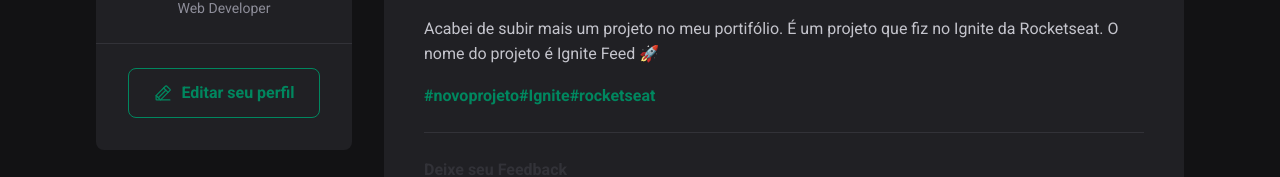
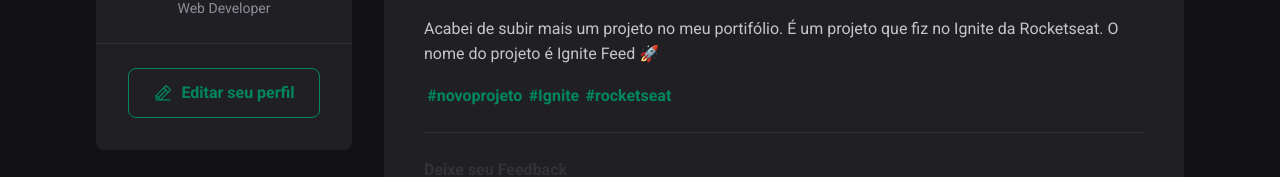
Before and after one commit to WeslleyWashington/Projeto-Ignite, a React (Vite) app: page / in a window 1280 px wide. Shown: the part 242-419 px from the top of the page. Built offline with nearby package versions, Linux system fonts and the light colour scheme.

Commit message:
Finalizando o estilo do post, para começar a colocar as Props

```diff
--- a/src/components/Post.module.css
+++ b/src/components/Post.module.css
@@ -47,6 +47,7 @@
 
 .content a {
     font-weight: bold;
+    padding: 0.2rem;
     color: var(--green-500);
     text-decoration: none;
 }
```
